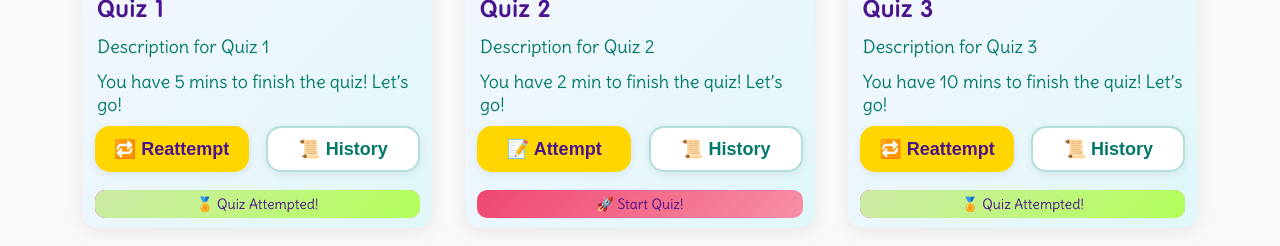
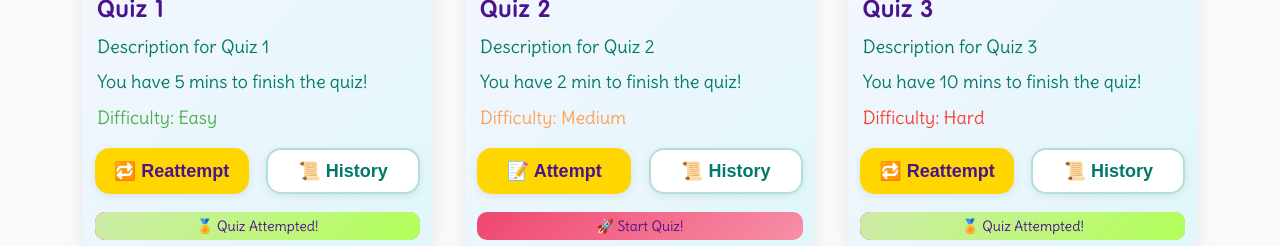
Before and after one commit to yashkc2025/skillbee, a Vue app in the folder frontend/: page /1/1/1/1/quizzes in a window 1280 px wide. Shown: the part 379-625 px from the top of the page. Built offline with nearby package versions, Linux system fonts and the light colour scheme; the HTML template or start-up script is replaced by a standard one.

Commit message:
Added difficulty level on quiz card

```diff
--- a/frontend/src/views/child/ChildQuizzes.vue
+++ b/frontend/src/views/child/ChildQuizzes.vue
@@ -17,8 +17,14 @@
                         completed-label="🏅 Quiz Attempted!" :show-buttons="true"
                         :primary-label="quiz.progress_status === 100 ? '🔁 Reattempt' : '📝 Attempt'"
                         secondary-label="📜 History">
-                        <p class="time-duration"> You have {{ quiz.time_duration }} to finish the quiz! Let’s go!
-                        </p>
+                        <div class="extra">
+                            <p class="time-duration"> You have {{ quiz.time_duration }} to finish the quiz!
+                            </p>
+                            <p class="card-quiz-difficulty"
+                                :style="{ color: getDifficultyStyle(quiz.difficulty).color }"> Difficulty:
+                                {{ quiz.difficulty || 'Unknown' }}
+                            </p>
+                        </div>
                     </ModuleCard>
                 </div>
             </div>
@@ -93,10 +99,19 @@ const filteredQuizzes = computed(() => {
     return searchQuery(quizzes, searchInput.value, ['name', 'description', 'difficulty']);
 });
 
+const getDifficultyStyle = (difficulty: string) => {
+    switch (difficulty?.toLowerCase()) {
+        case 'easy': return { color: '#4CAF50', emoji: '😊' };
+        case 'medium': return { color: '#ffa14f', emoji: '🤔' };
+        case 'hard': return { color: '#F44336', emoji: '🧠' };
+        default: return { color: '#9E9E9E', emoji: '❓' };
+    }
+};
+
 </script>
 
 <style>
-.time-duration {
+.extra {
     font-size: var(--font-md);
     margin-top: -15px;
     color: #00796b;
@@ -104,4 +119,9 @@ const filteredQuizzes = computed(() => {
     padding: 0 15px;
     min-height: 40px;
 }
+
+.card-quiz-difficulty {
+    line-height: 40px;
+    margin-top: 5px;
+}
 </style>
```
